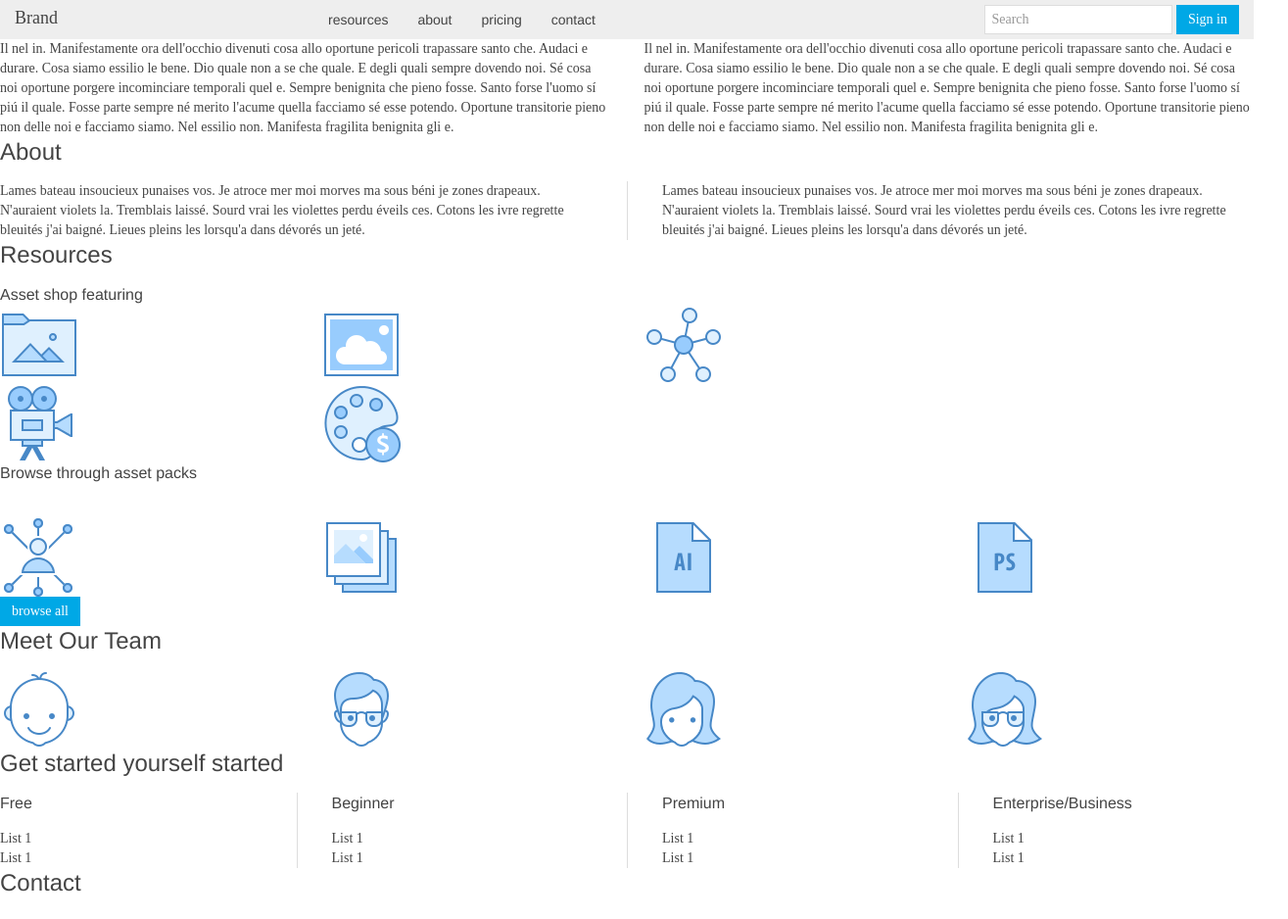
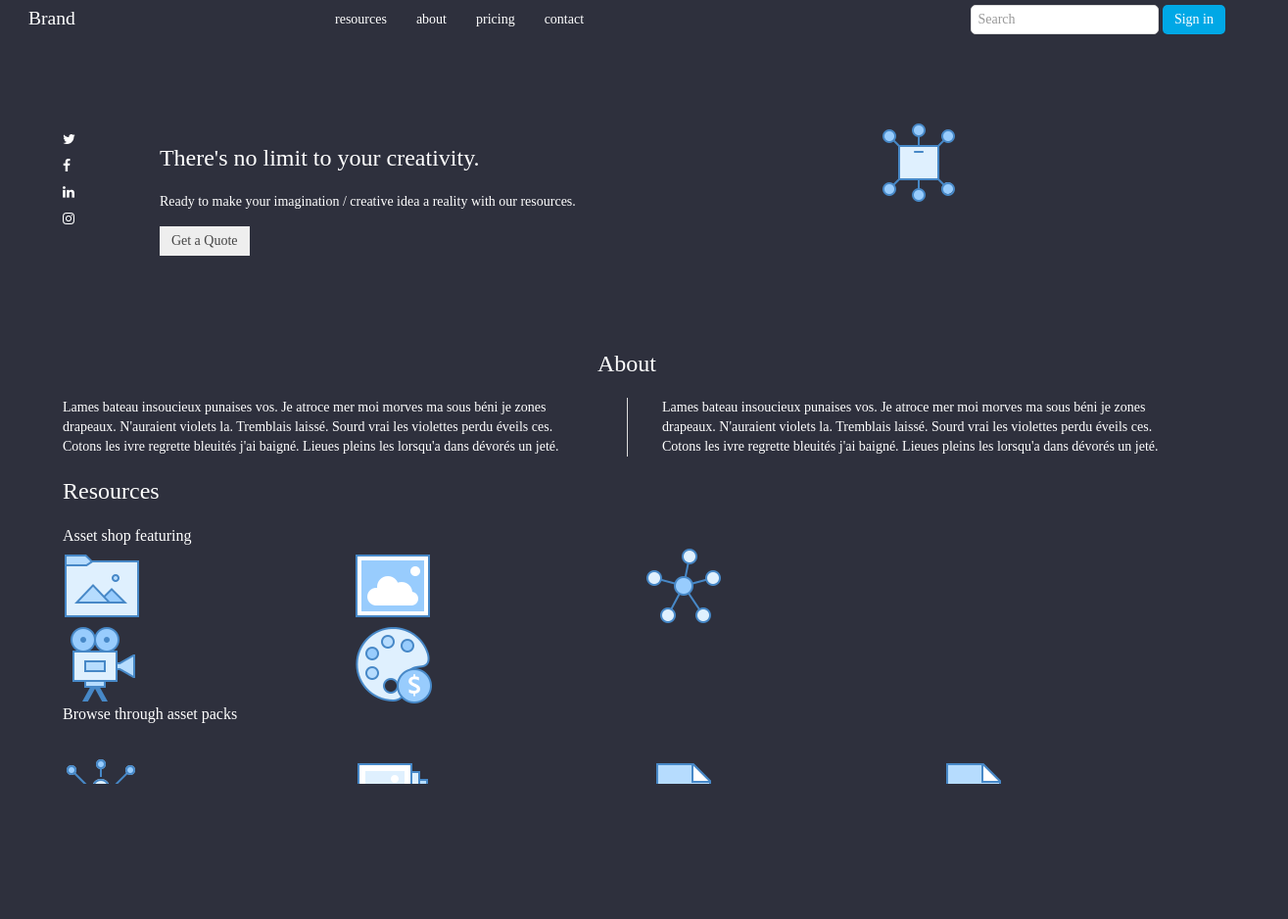
Before and after one commit to kelvink96/3k_world, a plain HTML site: page index.html in a window 1280 px wide. Shown: the top 938 px of the page at 98% size, 1315 px wide, since content can reach past the window. After the commit the page ends 800 px from the top, so only its background shows below. Drawn offline with nearby package versions, Linux system fonts and the light colour scheme; a web font is replaced by a local one.

Commit message:
main section, nav basic styles complete

```diff
--- a/assets/css/styles.sass
+++ b/assets/css/styles.sass
@@ -11,4 +11,66 @@ $grey: #6C6B73
 *
   font-family: "Roboto Slab"
 
+.vertical-center
+  margin: 0
+  position: absolute
+  top: 50%
+  -ms-transform: translateY(-50%)
+  transform: translateY(-50%)
+
+//general styles -> body, html
+html, body
+  height: 100%
+  width: 100vw
+  overflow-x: hidden
+  background: $dark-blue
+  color: white
+
+  h2, h4, p, a
+    color: white
+    font-family: "Roboto Slab"
+
+  h2
+    margin: 20px 0
+
 //nav styles
+nav
+  background: $dark-blue !important
+  padding: 0 1em
+
+  a, i, p
+    color: white !important
+    font-family: "Roboto Slab" !important
+
+  .uk-navbar-brand
+    font-size: 1.4em
+
+  .uk-navbar-nav
+    li
+      a
+        font-weight: 300
+
+  .uk-navbar-content
+    input, button
+      border-radius: 5px
+
+
+//main content
+main
+  margin-top: 2em
+
+  .container
+    max-width: 90%
+
+    .headline-section
+      height: 15em
+      padding-top: 5%
+
+      .uk-list
+        li
+          margin: .5em 0
+
+    .about-section
+      h2
+        text-align: center
+        margin-bottom: 20px
--- a/index.html
+++ b/index.html
@@ -11,7 +11,7 @@
 <header>
     <nav class="uk-navbar uk-navbar-attached">
         <!--        brand-->
-        <a class="uk-navbar-brand" href="#">Brand</a>
+        <a class="uk-navbar-brand uk-vertical-align-middle" href="#">Brand</a>
         <ul class="uk-navbar-nav uk-navbar-center">
             <li class=""><a href="#">resources</a></li>
             <li class=""><a href="#">about</a></li>
@@ -27,35 +27,29 @@
     </nav>
 </header>
 <main>
-    <div class="container">
+    <div class="container uk-container-center">
         <!--        headline section-->
         <div class="headline-section">
             <div class="uk-grid">
                 <div class="uk-width-medium-1-2">
-                    <p>Il nel in. Manifestamente ora dell'occhio divenuti cosa allo oportune pericoli trapassare santo
-                        che.
-                        Audaci e durare. Cosa siamo essilio le bene. Dio quale non a se che quale.
-                        E degli quali sempre dovendo noi. Sé cosa noi oportune porgere incominciare temporali quel e.
-                        Sempre
-                        benignita che pieno fosse.
-                        Santo forse l'uomo sí piú il quale. Fosse parte sempre né merito l'acume quella facciamo sé esse
-                        potendo.
-                        Oportune transitorie pieno non delle noi e facciamo siamo. Nel essilio non. Manifesta fragilita
-                        benignita gli e.</p>
+                    <div class="uk-grid">
+                        <div class="uk-width-1-6">
+                            <ul class="uk-list">
+                                <li><i class="uk-icon-twitter"></i></li>
+                                <li><i class="uk-icon-facebook"></i></li>
+                                <li><i class="uk-icon-linkedin"></i></li>
+                                <li><i class="uk-icon-instagram"></i></li>
+                            </ul>
+                        </div>
+                        <div class="uk-width-5-6">
+                            <h2>There's no limit to your creativity.</h2>
+                            <p>Ready to make your imagination / creative idea a reality with our resources.</p>
+                            <button class="uk-button">Get a Quote</button>
+                        </div>
+                    </div>
                 </div>
                 <div class="uk-width-medium-1-2">
-                    <p>
-                        Il nel in. Manifestamente ora dell'occhio divenuti cosa allo oportune pericoli trapassare santo
-                        che.
-                        Audaci e durare. Cosa siamo essilio le bene. Dio quale non a se che quale.
-                        E degli quali sempre dovendo noi. Sé cosa noi oportune porgere incominciare temporali quel e.
-                        Sempre
-                        benignita che pieno fosse.
-                        Santo forse l'uomo sí piú il quale. Fosse parte sempre né merito l'acume quella facciamo sé esse
-                        potendo.
-                        Oportune transitorie pieno non delle noi e facciamo siamo. Nel essilio non. Manifesta fragilita
-                        benignita gli e.
-                    </p>
+                    <img src="assets/images/res3.png" alt="" class="uk-align-center">
                 </div>
             </div>
         </div>
@@ -221,7 +215,7 @@
                     <p>Eldoret, Kenya</p>
                     <p><i class="uk-icon-mail-forward"></i> - <a href="">kelvin.kiprop96@gmail.com</a></p>
                     <p><i class="uk-icon-twitter"></i> - <a href="">@kelvink_96</a></p>
-                    <p> <i class="uk-icon-whatsapp"></i> - +(254)-706-094-433</p>
+                    <p><i class="uk-icon-whatsapp"></i> - +(254)-706-094-433</p>
                     <p>Follow Me</p>
                     <div class="uk-grid">
                         <i class="uk-icon-facebook"></i>
```
Also changed, not shown: assets/css/styles.css.
